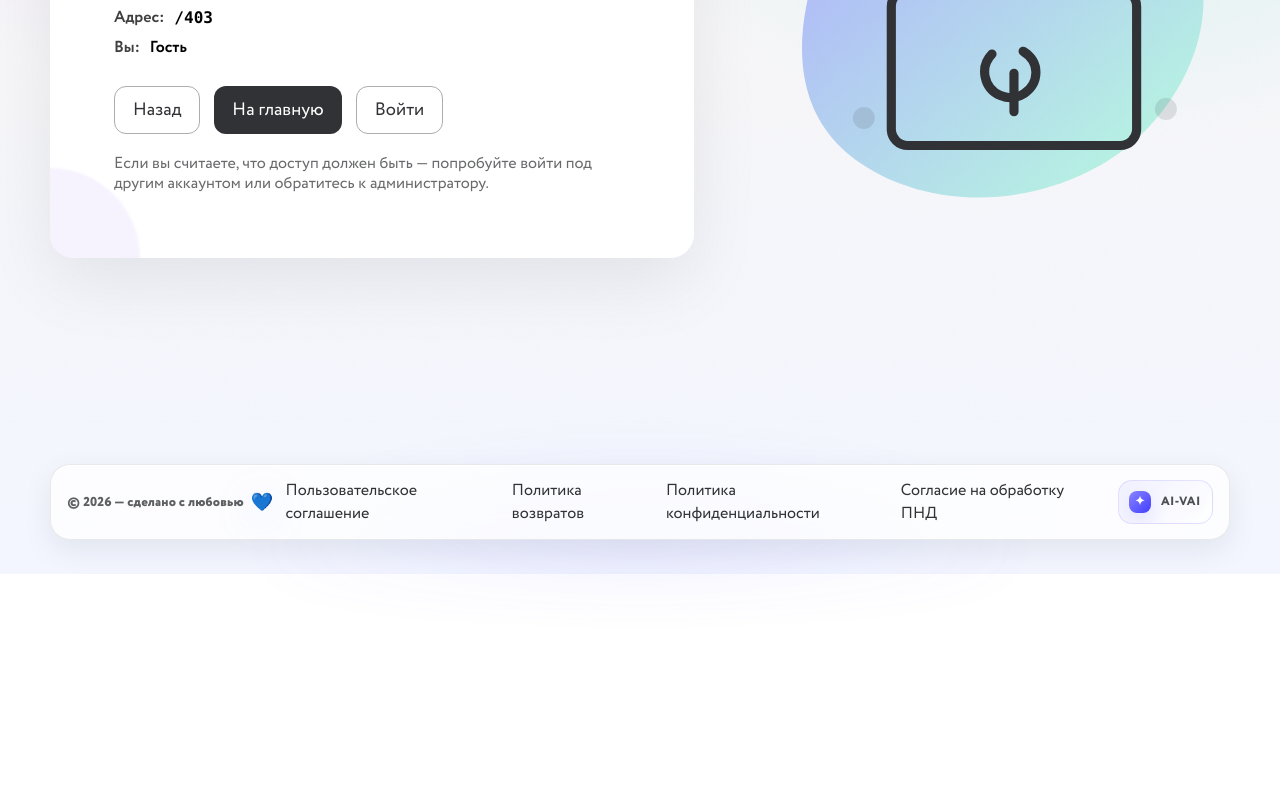
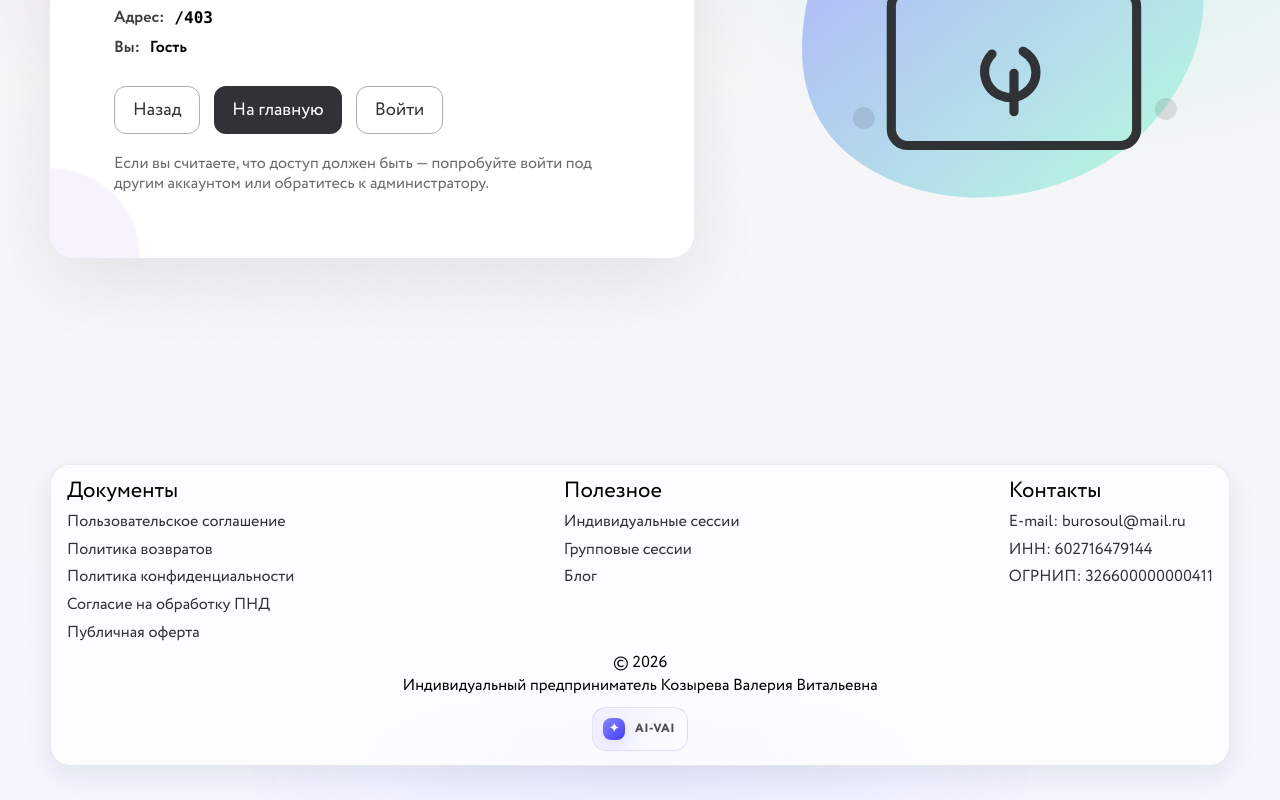
Before and after one commit to maksimenkovvv/soul-agency, a React (Create React App) app: page /403 in a window 1280 px wide. Shown: the part 377-1177 px from the top of the page. Before the commit the page ends 951 px from the top, so only its background shows below. Built offline with nearby package versions, Linux system fonts and the light colour scheme; no server answers.

Commit message:
работа над футером + замена цветов на переменные

```diff
--- a/src/components/Footer.jsx
+++ b/src/components/Footer.jsx
@@ -1,10 +1,13 @@
 import React from 'react';
+import { NavLink } from 'react-router-dom'
 
 export default function Footer() {
   const personalData = '/documents/personal_data.pdf';
   const privacyPolicy = '/documents/privacy_policy.pdf';
   const userAgreement = '/documents/user_agreement.pdf';
   const refundPolicy = '/documents/refund_policy.pdf';
+  const publicOffer = '/documents/public_offer.pdf';
+
 
   return (
     <footer
@@ -14,17 +17,11 @@ export default function Footer() {
       <div className="app-footer__glow" />
 
       <div className="container app-footer__inner">
-        <div className="app-footer__left">
-          <span className="app-footer__copy">© 2026 — сделано с любовью</span>
-          <span
-            className="app-footer__heart"
-            aria-hidden="true"
-          >
-            💙
-          </span>
-        </div>
-        <ul className="app-footer__menu">
-          <li className="app-footer__menu-item">
+        <div className="app-footer__menu--wrapper">
+          <div className="app-footer__menu">
+            <div className="app-footer__menu-title">Документы</div>
+            <ul className="app-footer__menu-list">
+              <li className="app-footer__menu-list__item">
                 <a
                   href={userAgreement}
                   target="_blank"
@@ -33,7 +30,7 @@ export default function Footer() {
                   Пользовательское соглашение
                 </a>
               </li>
-          <li className="app-footer__menu-item">
+              <li className="app-footer__menu-list__item">
                 <a
                   href={refundPolicy}
                   target="_blank"
@@ -42,7 +39,7 @@ export default function Footer() {
                   Политика возвратов
                 </a>
               </li>
-          <li className="app-footer__menu-item">
+              <li className="app-footer__menu-list__item">
                 <a
                   href={privacyPolicy}
                   target="_blank"
@@ -51,7 +48,7 @@ export default function Footer() {
                   Политика конфиденциальности
                 </a>
               </li>
-          <li className="app-footer__menu-item">
+              <li className="app-footer__menu-list__item">
                 <a
                   href={personalData}
                   target="_blank"
@@ -60,7 +57,68 @@ export default function Footer() {
                   Согласие на обработку ПНД
                 </a>
               </li>
+              <li className="app-footer__menu-list__item">
+                <a
+                  href={publicOffer}
+                  target="_blank"
+                  rel="noopener noreferrer"
+                >
+                  Публичная оферта
+                </a>
+              </li>
             </ul>
+          </div>
+          <div className="app-footer__menu">
+            <div className="app-footer__menu-title">Полезное</div>
+            <ul className="app-footer__menu-list">
+              <li className="app-footer__menu-list__item">
+                <NavLink
+                  to='/psychologist'
+                >
+                  Индивидуальные сессии
+                </NavLink>
+              </li>
+              <li className="app-footer__menu-list__item">
+                <NavLink
+                  to='/sessions'
+                >
+                  Групповые сессии
+                </NavLink>
+              </li>
+              <li className="app-footer__menu-list__item">
+                <NavLink
+                  to='/blog'
+                >
+                  Блог
+                </NavLink>
+              </li>
+            </ul>
+          </div>
+          <div className="app-footer__menu">
+            <div className="app-footer__menu-title">Контакты</div>
+            <ul className="app-footer__menu-list">
+              <li className="app-footer__menu-list__item">
+                <span>E-mail: </span>
+                <a
+                  href="mailto:burosoul@mail.ru"
+
+                >
+                  burosoul@mail.ru
+                </a>
+              </li>
+              <li className="app-footer__menu-list__item">
+                ИНН: 602716479144
+              </li>
+              <li className="app-footer__menu-list__item">
+                ОГРНИП: 326600000000411
+              </li>
+            </ul>
+          </div>
+        </div>
+        <div className="app-footer__bottom">
+          <div className="app-footer__bottom-item">&copy; 2026 <br /> Индивидуальный предприниматель Козырева Валерия Витальевна</div>
+        </div>
+        <div className="app-footer__brand--wrapper">
           <a
             className="app-footer__brand"
             href="https://ai-vai.com"
@@ -81,6 +139,7 @@ export default function Footer() {
             />
           </a>
         </div>
-    </footer>
+      </div>
+    </footer >
   );
 }
--- a/src/scss/components/_footer.scss
+++ b/src/scss/components/_footer.scss
@@ -28,9 +28,8 @@ $accentColor: #8885ff;
     z-index: 1;
 
     display: flex;
-    align-items: center;
-    justify-content: space-between;
-    gap: 16px;
+    gap: 10px;
+    flex-direction: column;
 
     padding: 14px 16px;
     border-radius: 20px;
@@ -50,47 +49,55 @@ $accentColor: #8885ff;
     }
   }
 
-  &__left {
-    display: inline-flex;
-    align-items: center;
-    gap: 8px;
-    min-width: 0;
-  }
+  &__menu {
+    &--wrapper {
+      display: flex;
+      align-items: start;
+      justify-content: space-between;
+      gap: 16px;
+    }
 
-  &__menu {
-    display: flex;
-    gap: 10px;
+    &-title {
+      font-size: 22px;
+      line-height: 110%;
+      margin-bottom: 10px;
+    }
 
-    &-item {
-      transition: $transition;
+    &-list {
+      display: flex;
+      gap: 10px;
+      flex-direction: column;
 
-      a {
+      &__item {
         font-size: 16px;
         line-height: 110%;
-      }
 
-      &:hover {
-        opacity: 0.5;
+        a {
+          transition: $transition;
+          font-size: inherit;
+          line-height: inherit;
+
+          &:hover {
+            opacity: 0.5;
+          }
+        }
+
       }
     }
   }
 
-  &__copy {
-    color: rgba(49, 50, 53, 0.78);
-    font-size: 13px;
-    font-weight: 800;
-    letter-spacing: 0.15px;
-    white-space: nowrap;
-  }
-
-  &__heart {
-    display: inline-block;
-    filter: drop-shadow(0 8px 18px rgba($accentColor, 0.22));
-    animation: heartBeat 1.6s ease-in-out infinite;
+  &__bottom {
+    &-item {
+      text-align: center;
+    }
   }
 
   /* Бейдж AI-VAI — светлый чип */
   &__brand {
+    &--wrapper {
+      text-align: center;
+    }
+
     position: relative;
     display: inline-flex;
     align-items: center;
@@ -105,7 +112,10 @@ $accentColor: #8885ff;
     color: rgba(49, 50, 53, 0.9);
 
     overflow: hidden;
-    transition: transform 0.25s ease, border-color 0.25s ease, box-shadow 0.25s ease, background 0.25s ease;
+    transition: transform 0.25s ease,
+    border-color 0.25s ease,
+    box-shadow 0.25s ease,
+    background 0.25s ease;
 
     &:hover {
       transform: translateY(-1px);
@@ -169,10 +179,12 @@ $accentColor: #8885ff;
 }
 
 @keyframes footerGlow {
+
   0%,
   100% {
     opacity: 0.55;
   }
+
   50% {
     opacity: 0.85;
   }
@@ -182,15 +194,19 @@ $accentColor: #8885ff;
   0% {
     transform: scale(1);
   }
+
   14% {
     transform: scale(1.12);
   }
+
   28% {
     transform: scale(1);
   }
+
   42% {
     transform: scale(1.12);
   }
+
   70% {
     transform: scale(1);
   }
--- a/src/scss/components/_upcoming-activity.scss
+++ b/src/scss/components/_upcoming-activity.scss
@@ -6,15 +6,16 @@
       display: flex;
       justify-content: center;
     }
+
     &__item {
       display: flex;
       width: 390px;
       flex-direction: column;
       min-height: 440px;
-      background-color: rgba(255, 255, 255, 0.85);
+      background-color: $whiteBg;
       border-radius: 18px;
       padding: 24px;
-      border: 1px solid #d2d7db;
+      border: 1px solid $gray;
       transition: $transition;
       animation: float 8s ease-in-out infinite;
 
@@ -51,10 +52,11 @@
       }
 
       &--cta {
-        background-color: #acaafe;
+        background-color: $purpleBg;
         z-index: 5;
 
         .b-btn {
+          font-weight: 700;
           margin-top: auto;
         }
       }
@@ -99,10 +101,10 @@
           &-date {
             font-size: 18px;
             line-height: 22px;
-            background-color: #d2d7db66;
+            background-color: rgba($gray, 0.4);
             border-radius: 12px;
             padding: 13px 20px;
-            color: #313235;
+            color: $black;
             width: 100%;
           }
         }
@@ -112,7 +114,7 @@
         margin-top: auto;
         font-size: 18px;
         line-height: 22px;
-        color: #313235;
+        color: $black;
         font-weight: 700;
       }
     }
```
Also changed, not shown: 1 other file (tests, documents, lock files or other folders). Lines whose indentation alone changed are shown as unchanged.
